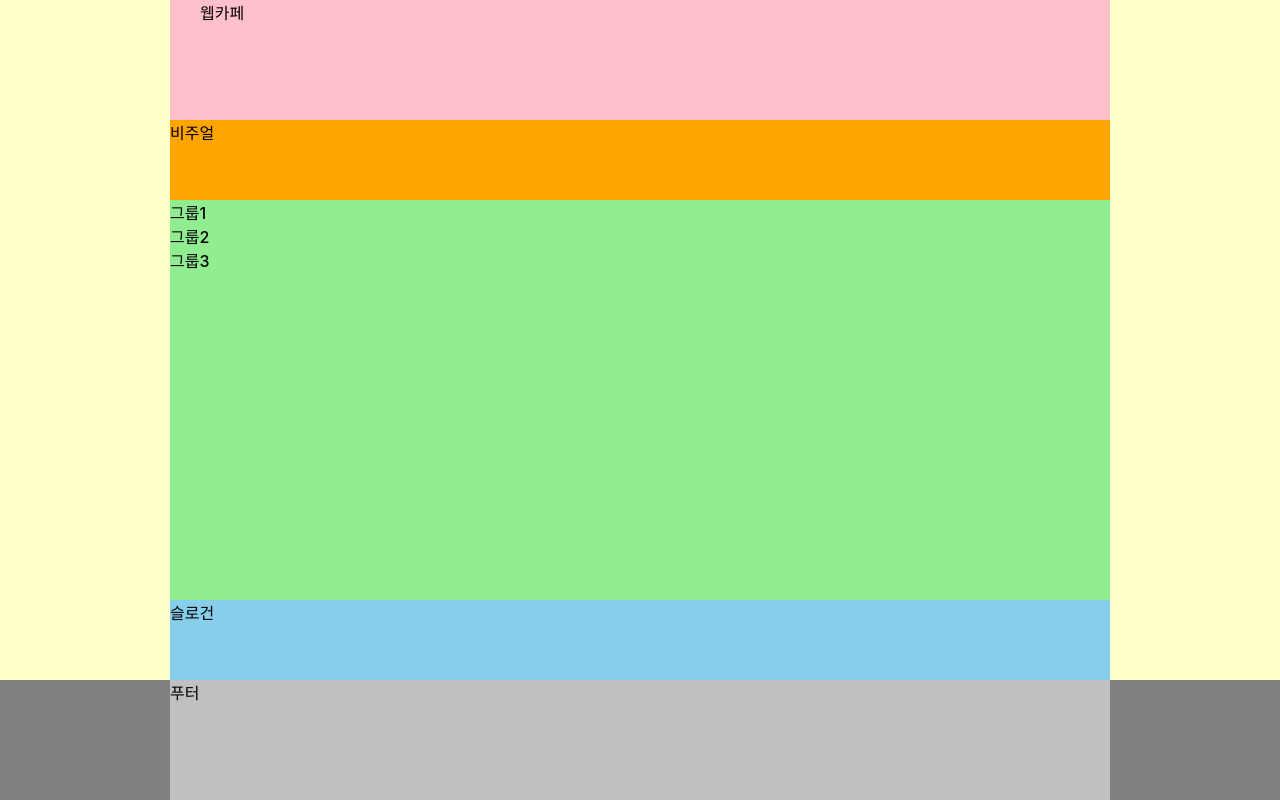
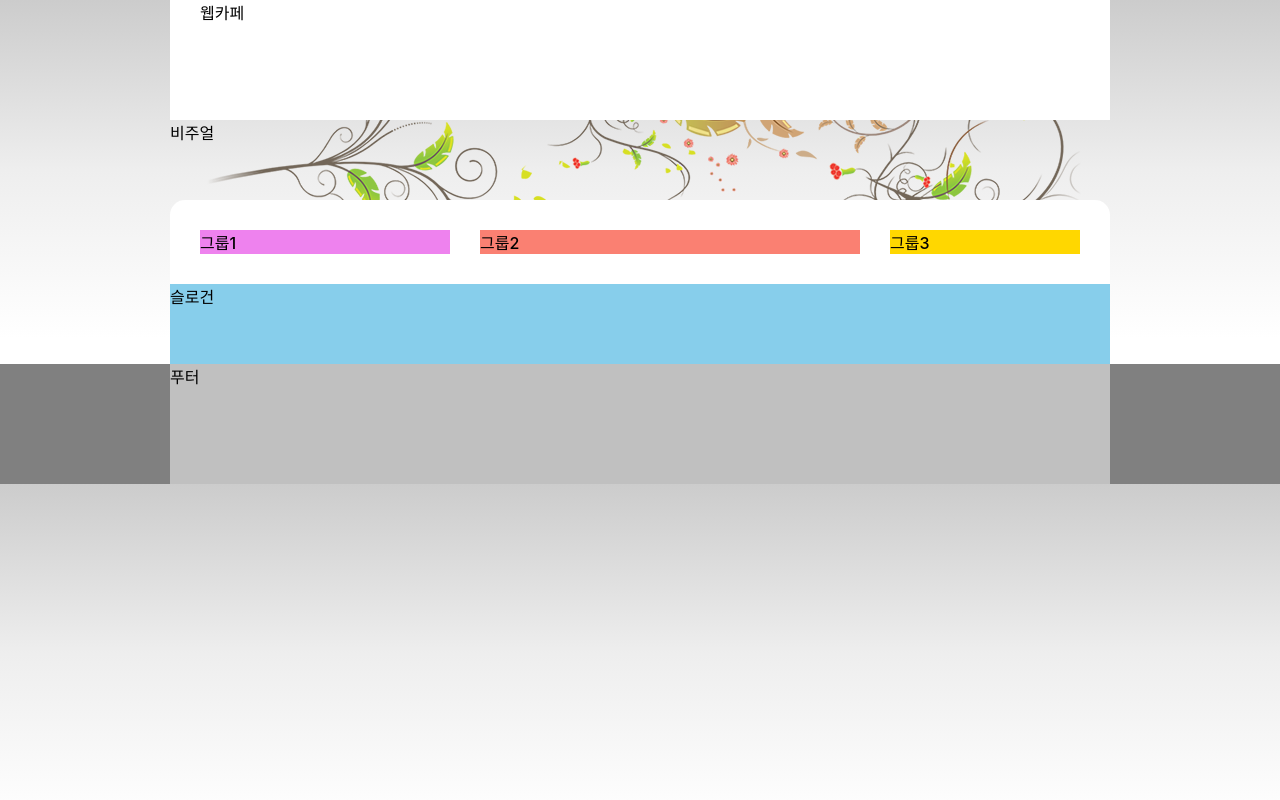
Before and after one commit to chaehaeun/Like-Lion-HTML5, a website: page index.html in a window 1280 px wide. Drawn offline with Linux system fonts and the light colour scheme; a web font is replaced by a local one.

Commit message:
float 사용해서 main layout 잡아놓기

```diff
--- a/styles/style.css
+++ b/styles/style.css
@@ -2,12 +2,18 @@
 @import url(./reset.css);
 
 /* 레이아웃 */
-* {
+*,
+*::before,
+*::after {
   box-sizing: border-box;
 }
 
 body {
-  background: #ffc;
+  background-color: #ccc;
+  background-image: url(./images/bg_flower.png),
+    linear-gradient(to bottom, #ccc 0%, #eee 35%, #fff 70%, #fff 100%);
+  background-repeat: no-repeat, repeat;
+  background-position: 50% 0, 0 0;
   font-weight: 500;
 }
 
@@ -24,21 +30,48 @@ body {
 
 /* 헤더 */
 .header {
-  background: pink;
+  background: #fff;
   height: 15vh;
   padding: 0 30px;
 }
 
 /* 비주얼 */
 .visual {
-  background: orange;
   height: 10vh;
 }
 
 /* 메인 */
 .main {
-  background: lightgreen;
-  height: 50vh;
+  display: flow-root;
+  background: #fff;
+  padding: 30px 15px;
+  border-radius: 15px 15px 0 0;
+}
+
+.group {
+  margin: 0 15px;
+}
+
+.group1 {
+  background-color: violet;
+  width: 250px;
+  float: left;
+}
+
+.group2 {
+  background-color: salmon;
+  width: 380px;
+  float: left;
+}
+
+.group3 {
+  background-color: gold;
+  width: 190px;
+  float: left;
+}
+
+.clearfix {
+  clear: both;
 }
 
 /* 슬로건 */
```
